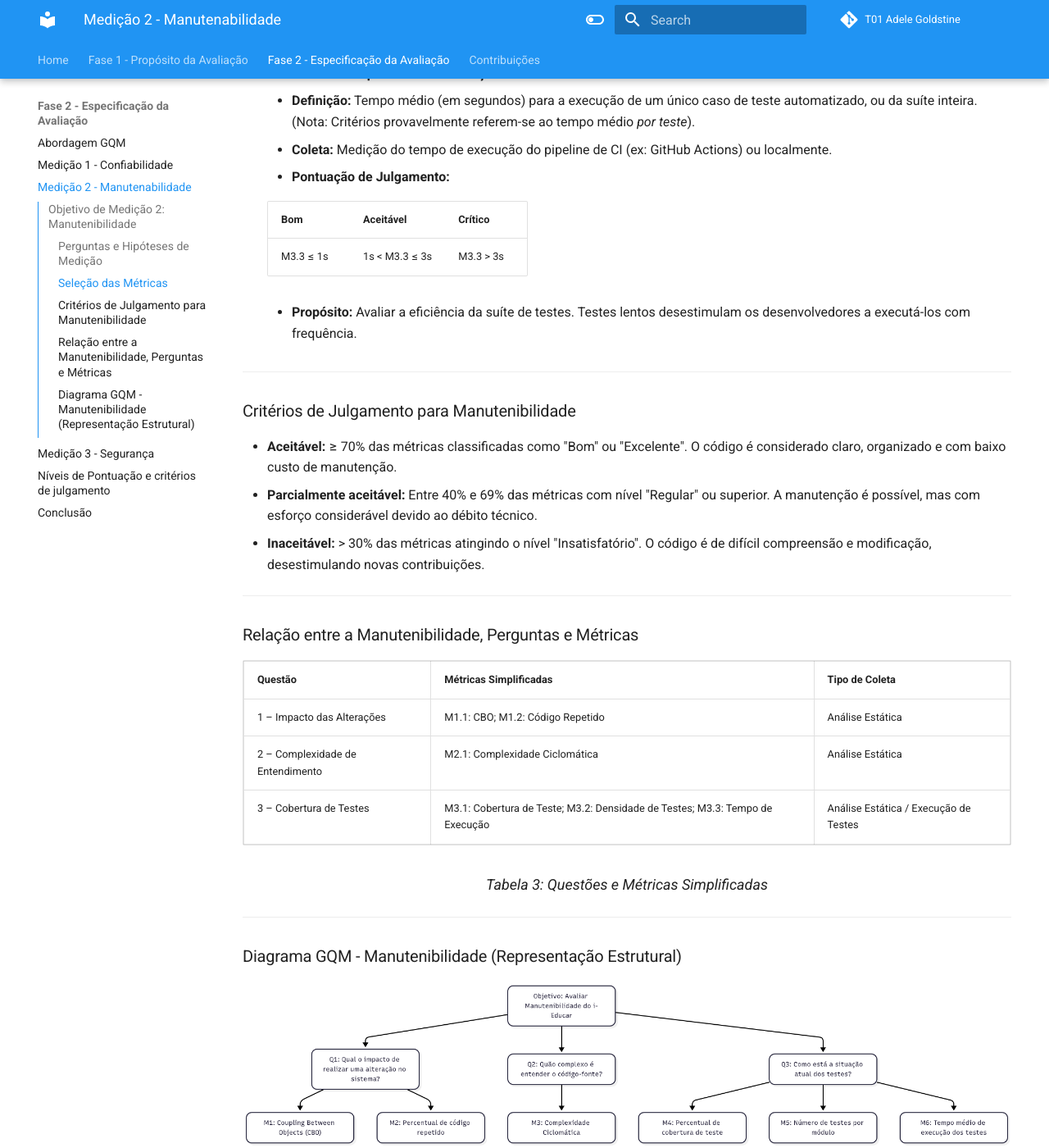
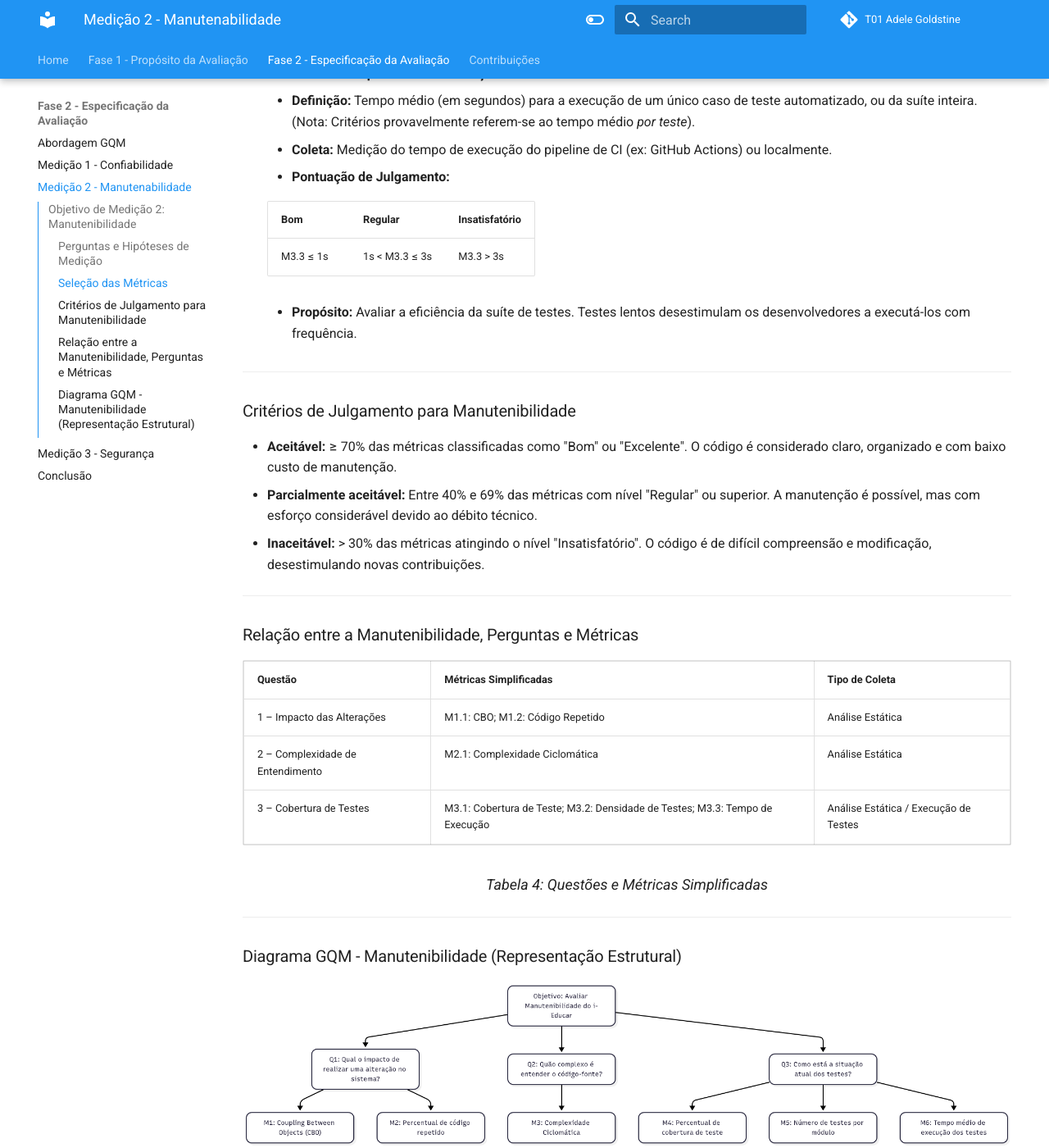
Before and after one commit to FCTE-Qualidade-de-Software-1/2025-2_T01_ADELE-GOLDSTINE, an MkDocs documentation site: the page built from docs/fase_2/gqm_manutenibilidade.md, in a window 1280 px wide and 1400 px high, scrolled down 3163 px. Shown: the whole window at 82% size. Built offline with MkDocs 1.6.1 and Material for MkDocs 9.7.7, drawn with Linux system fonts in a browser that asks for light colours; comment, search, counter and statistics services are not loaded; some of the changed text lies outside the part shown.

Commit message:
adiciona padronização nas métricas de manutenibilidade e legendas de tabelas

```diff
--- a/docs/fase_2/gqm_manutenibilidade.md
+++ b/docs/fase_2/gqm_manutenibilidade.md
@@ -25,7 +25,7 @@
   </table>
 
   <div style="margin-top: 8px; text-align: center;">
-    <font size="4"><figcaption>Tabela 2: Objetivo de Medição: Manutenibilidade</figcaption></font>
+    <font size="4"><figcaption>Tabela 3: Objetivo de Medição: Manutenibilidade</figcaption></font>
   </div>
 </div>
 
@@ -62,7 +62,7 @@
     * **Coleta:** Análise estática do código-fonte (ex: `phpmd` ou SonarQube) para calcular o CBO para cada classe.
     * **Pontuação de Julgamento:**
 
-      | Bom | Aceitável | Crítico |
+      | Bom | Regular | Insatisfatório |
       |:---|:---|:---|
       | CBO ≤ 10 | 10 < CBO ≤ 15 | CBO > 15 |
 
@@ -73,7 +73,7 @@
     * **Coleta:** Análise estática utilizando ferramentas de detecção de duplicação (ex: `phpcpd` ou SonarQube).
     * **Pontuação de Julgamento:**
 
-      | Bom | Aceitável | Crítico |
+      | Bom | Regular | Insatisfatório |
       |:---|:---|:---|
       | M2 ≤ 3% | 3% < M2 ≤ 5% | M2 > 5% |
 
@@ -86,7 +86,7 @@
     * **Coleta:** Análise estática por função/método (ex: `phpmd` ou SonarQube).
     * **Pontuação de Julgamento:**
 
-      | Bom | Aceitável | Crítico |
+      | Bom | Regular | Insatisfatório |
       |:---|:---|:---|
       | CC ≤ 5 | 5 < CC ≤ 10 | CC > 10 |
 
@@ -99,7 +99,7 @@
     * **Coleta:** Execução da suíte de testes (ex: PHPUnit) com a ferramenta de geração de relatório de cobertura habilitada (ex: Xdebug, PCOV).
     * **Pontuação de Julgamento:**
 
-      | Bom | Aceitável | Crítico |
+      | Bom | Regular | Insatisfatório |
       |:---|:---|:---|
       | M3.1 ≥ 80% | 70% ≤ M3.1 < 80% | M3.1 < 70% |
 
@@ -112,7 +112,7 @@
         3.  Calcular a densidade: `(Número de Testes / (Linhas de Código / 1000))`
     * **Pontuação de Julgamento (Sugestão):**
 
-      | Bom | Aceitável | Crítico |
+      | Bom | Regular | Insatisfatório |
       |:---|:---|:---|
       | > 10 Testes/KLOC | 5 a 10 Testes/KLOC | < 5 Testes/KLOC |
 
@@ -123,7 +123,7 @@
     * **Coleta:** Medição do tempo de execução do pipeline de CI (ex: GitHub Actions) ou localmente.
     * **Pontuação de Julgamento:**
 
-      | Bom | Aceitável | Crítico |
+      | Bom | Regular | Insatisfatório |
       |:---|:---|:---|
       | M3.3 ≤ 1s | 1s < M3.3 ≤ 3s | M3.3 > 3s |
 
@@ -166,7 +166,7 @@
   </table>
 
   <div style="margin-top: 8px; text-align: center;">
-    <font size="4"><figcaption>Tabela 3: Questões e Métricas Simplificadas</figcaption></font>
+    <font size="4"><figcaption>Tabela 4: Questões e Métricas Simplificadas</figcaption></font>
   </div>
 </div>
 
--- a/mkdocs.yml
+++ b/mkdocs.yml
@@ -46,7 +46,6 @@
     - Medição 1 - Confiabilidade: "fase_2/gqm_confiabilidade.md"
     - Medição 2 - Manutenabilidade: "fase_2/gqm_manutenibilidade.md"
     - Medição 3 - Segurança: "fase_2/gqm_seguranca.md"
-    - Níveis de Pontuação e critérios de julgamento: "fase_2/niveis_pontuacao_criterios_julgamento.md"
     - Conclusão: "fase_2/conclusao.md"
   - Contribuições:
     - Fase 1: "contribuicoes/fase-1.md"
```
Also changed, not shown: docs/fase_2/conclusao.md (+1 -6 lines), docs/fase_2/gqm_seguranca.md (+2 -2 lines), docs/fase_2/niveis_pontuacao_criterios_julgamento.md (deleted, +0 -41 lines).
